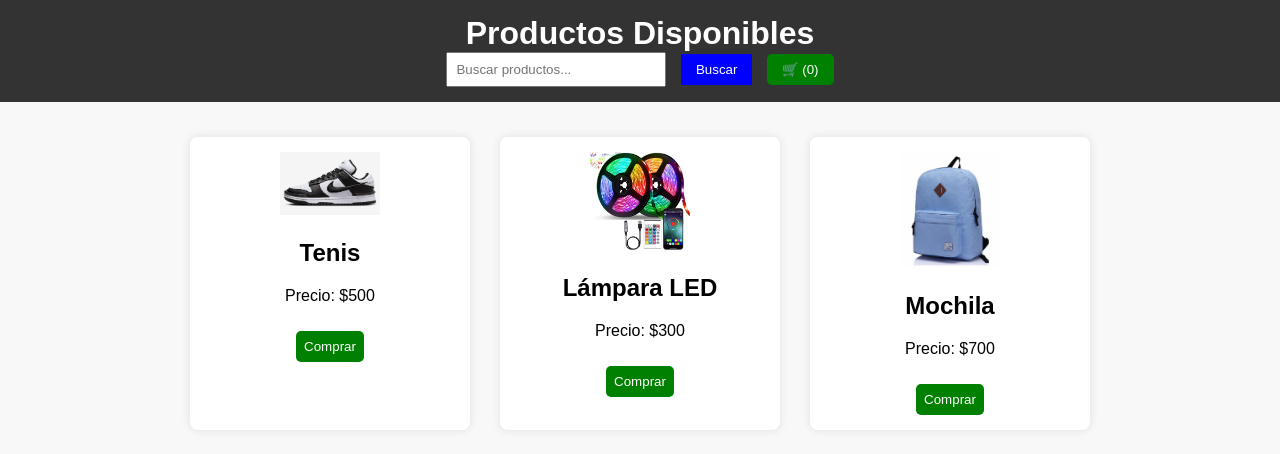
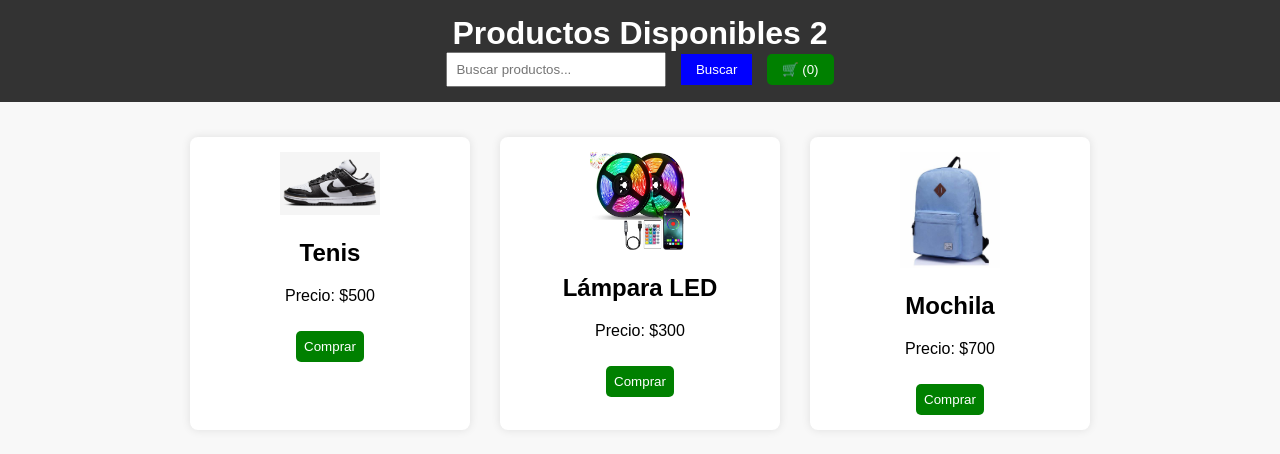
Before and after one commit to FaridPer/test01, a plain HTML site: page index.html in a window 1280 px wide. Drawn offline with Linux system fonts and the light colour scheme.

Commit message:
Tercer commit

```diff
--- a/index.html
+++ b/index.html
@@ -8,7 +8,7 @@
 </head>
 <body>
     <header>
-        <h1>Productos Disponibles</h1>
+        <h1>Productos Disponibles 2</h1>
         <input type="text" id="buscar" placeholder="Buscar productos...">
         <button id="btnBuscar">Buscar</button>
         <button id="verCarrito">🛒 (0)</button>
```
